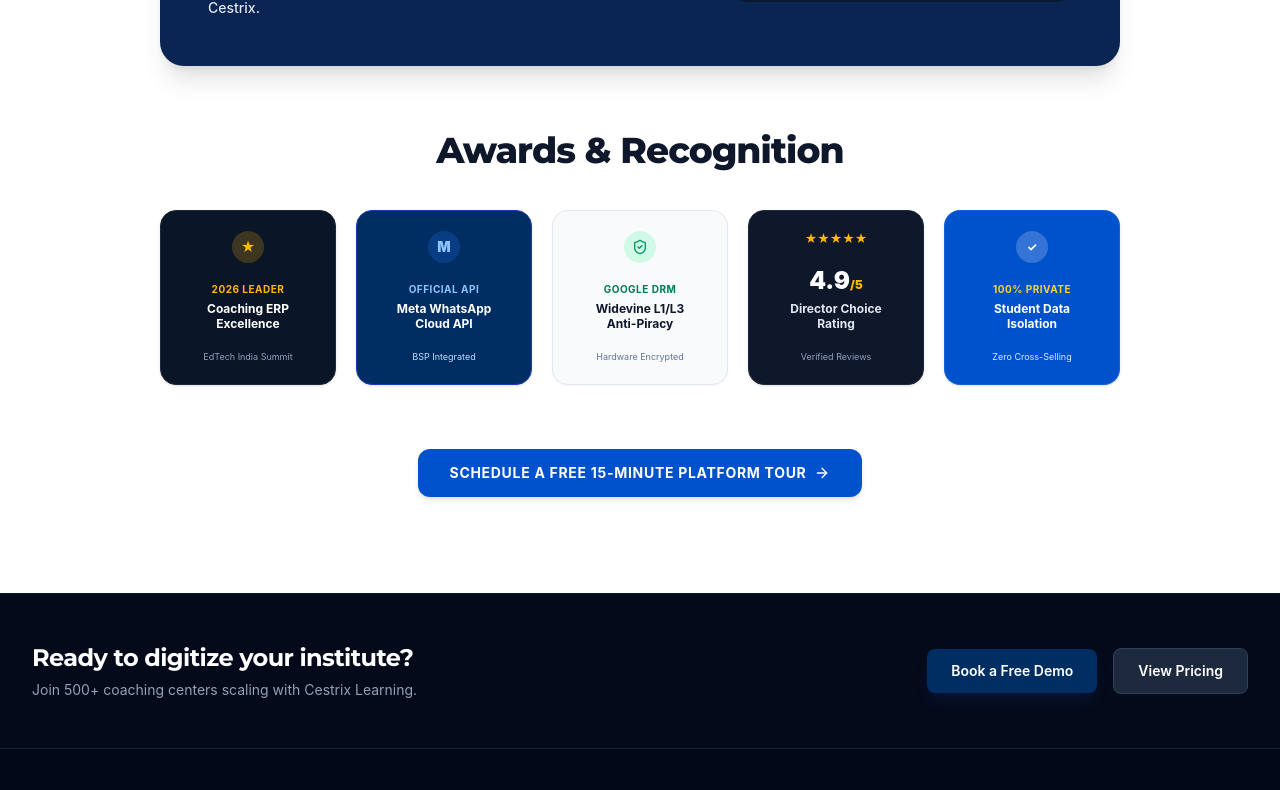
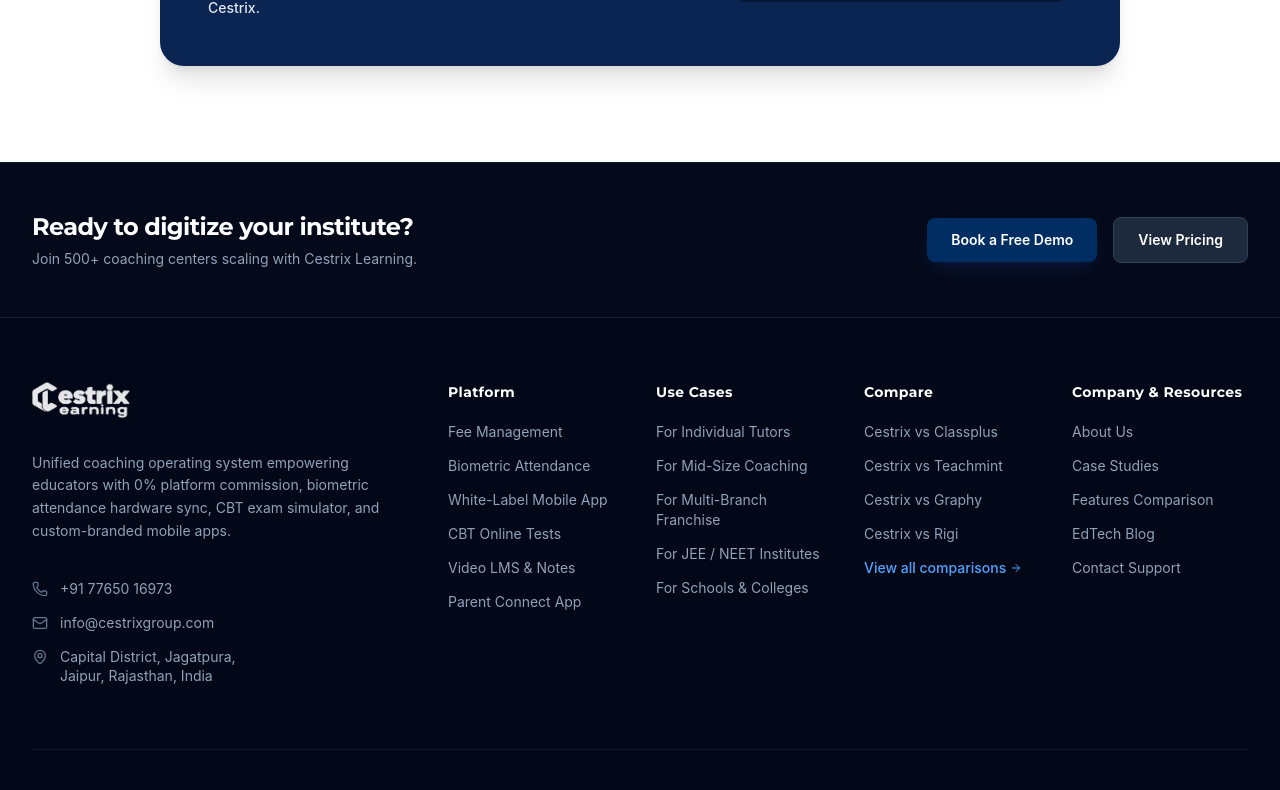
Before and after one commit to ashukumari95/cestrix-_learning, a React (Vite) app: page /compare in a window 1280 px wide. Shown: the part 3982-4772 px from the top of the page. Built offline with nearby package versions, Linux system fonts and the light colour scheme.

Commit message:
fix(compare): remove Awards & Recognition section as requested

```diff
--- a/src/pages/ComparePage.tsx
+++ b/src/pages/ComparePage.tsx
@@ -8,11 +8,7 @@ import {
   ChevronUp,
   FileText,
   Clock,
-  AlertCircle,
-  ShieldCheck,
-  Award,
-  Sparkles,
-  Lock
+  AlertCircle
 } from 'lucide-react'
 import { SchemaMarkup } from '../components/seo/SchemaMarkup'
 
@@ -460,7 +456,7 @@ export const ComparePage: React.FC = () => {
       </section>
 
       {/* ── 4. WHY CHOOSE CESTRIX SECTION (EXACT ZOHO BLUEPRINT) ── */}
-      <section className="bg-white pt-10 pb-16">
+      <section className="bg-white pt-10 pb-24">
         <div className="max-w-5xl mx-auto px-4 sm:px-6 lg:px-8 space-y-8 text-center">
 
           <h2 className="text-3xl sm:text-4xl font-extrabold text-slate-900 tracking-tight">
@@ -541,94 +537,7 @@ export const ComparePage: React.FC = () => {
         </div>
       </section>
 
-      {/* ── 5. AWARDS & INDUSTRY RECOGNITION (EXACT ZOHO AWARDS ROW) ── */}
-      <section className="bg-white pb-24">
-        <div className="max-w-5xl mx-auto px-4 sm:px-6 lg:px-8 space-y-10 text-center">
-
-          <h2 className="text-3xl sm:text-4xl font-extrabold text-slate-900 tracking-tight">
-            Awards & Recognition
-          </h2>
-
-          {/* 5 Clean Card Badges */}
-          <div className="grid grid-cols-2 sm:grid-cols-3 lg:grid-cols-5 gap-4 sm:gap-5">
-
-            {/* Badge 1: Coaching Tech Leader */}
-            <div className="bg-[#0B1528] text-white p-5 rounded-2xl flex flex-col justify-between items-center text-center h-[175px] shadow-sm border border-slate-800">
-              <div className="w-8 h-8 rounded-full bg-amber-400/20 text-amber-400 flex items-center justify-center font-bold text-sm">
-                ★
-              </div>
-              <div className="space-y-1">
-                <div className="text-[10px] font-bold text-amber-400 uppercase tracking-wider">2026 LEADER</div>
-                <div className="text-xs font-bold leading-tight text-white">Coaching ERP<br />Excellence</div>
-              </div>
-              <div className="text-[9px] text-slate-400">EdTech India Summit</div>
-            </div>
-
-            {/* Badge 2: Meta Cloud API Verified */}
-            <div className="bg-[#002D62] text-white p-5 rounded-2xl flex flex-col justify-between items-center text-center h-[175px] shadow-sm border border-blue-800">
-              <div className="w-8 h-8 rounded-full bg-blue-500/20 text-blue-300 flex items-center justify-center font-black text-sm">
-                M
-              </div>
-              <div className="space-y-1">
-                <div className="text-[10px] font-bold text-blue-300 uppercase tracking-wider">OFFICIAL API</div>
-                <div className="text-xs font-bold leading-tight text-white">Meta WhatsApp<br />Cloud API</div>
-              </div>
-              <div className="text-[9px] text-blue-200">BSP Integrated</div>
-            </div>
-
-            {/* Badge 3: Widevine DRM Certified */}
-            <div className="bg-slate-50 text-slate-900 p-5 rounded-2xl flex flex-col justify-between items-center text-center h-[175px] border border-slate-200 shadow-xs">
-              <div className="w-8 h-8 rounded-full bg-emerald-100 text-emerald-600 flex items-center justify-center font-bold text-sm">
-                <ShieldCheck className="w-4 h-4" />
-              </div>
-              <div className="space-y-1">
-                <div className="text-[10px] font-bold text-emerald-700 uppercase tracking-wider">GOOGLE DRM</div>
-                <div className="text-xs font-bold leading-tight text-slate-900">Widevine L1/L3<br />Anti-Piracy</div>
-              </div>
-              <div className="text-[9px] text-slate-500">Hardware Encrypted</div>
-            </div>
-
-            {/* Badge 4: 4.9 Rating */}
-            <div className="bg-slate-900 text-white p-5 rounded-2xl flex flex-col justify-between items-center text-center h-[175px] shadow-sm border border-slate-800">
-              <div className="flex items-center gap-0.5 text-amber-400 text-xs">
-                {'★★★★★'}
-              </div>
-              <div className="space-y-1">
-                <div className="text-2xl font-black text-white">4.9<span className="text-xs text-amber-400">/5</span></div>
-                <div className="text-xs font-bold leading-tight text-slate-200">Director Choice<br />Rating</div>
-              </div>
-              <div className="text-[9px] text-slate-400">Verified Reviews</div>
-            </div>
-
-            {/* Badge 5: Data Privacy Champion */}
-            <div className="bg-[#0052CC] text-white p-5 rounded-2xl flex flex-col justify-between items-center text-center h-[175px] shadow-sm border border-blue-400/20 col-span-2 sm:col-span-1">
-              <div className="w-8 h-8 rounded-full bg-white/20 text-white flex items-center justify-center font-bold text-xs">
-                ✓
-              </div>
-              <div className="space-y-1">
-                <div className="text-[10px] font-bold text-amber-300 uppercase tracking-wider">100% PRIVATE</div>
-                <div className="text-xs font-bold leading-tight text-white">Student Data<br />Isolation</div>
-              </div>
-              <div className="text-[9px] text-blue-100">Zero Cross-Selling</div>
-            </div>
-
-          </div>
-
-          {/* Bottom Conversion Prompt */}
-          <div className="pt-6">
-            <Link
-              to="/book-demo"
-              className="inline-flex items-center gap-2 px-8 py-3.5 rounded-xl bg-[#0052CC] hover:bg-[#0040A8] text-white text-xs sm:text-sm font-bold tracking-wider uppercase shadow-md transition-all"
-            >
-              <span>Schedule a Free 15-Minute Platform Tour</span>
-              <ArrowRight className="w-4 h-4" />
-            </Link>
-          </div>
-
-        </div>
-      </section>
-
-      {/* ── 6. DETAIL MODAL (WHEN USER CLICKS 'LEARN MORE') ── */}
+      {/* ── 5. DETAIL MODAL (WHEN USER CLICKS 'LEARN MORE') ── */}
       {selectedModalItem && (
         <div className="fixed inset-0 z-50 flex items-center justify-center p-4 bg-black/60 backdrop-blur-xs animate-in fade-in duration-150">
           <div className="bg-white rounded-2xl max-w-2xl w-full max-h-[90vh] overflow-y-auto p-6 sm:p-8 shadow-2xl border border-slate-200 space-y-6">
```
